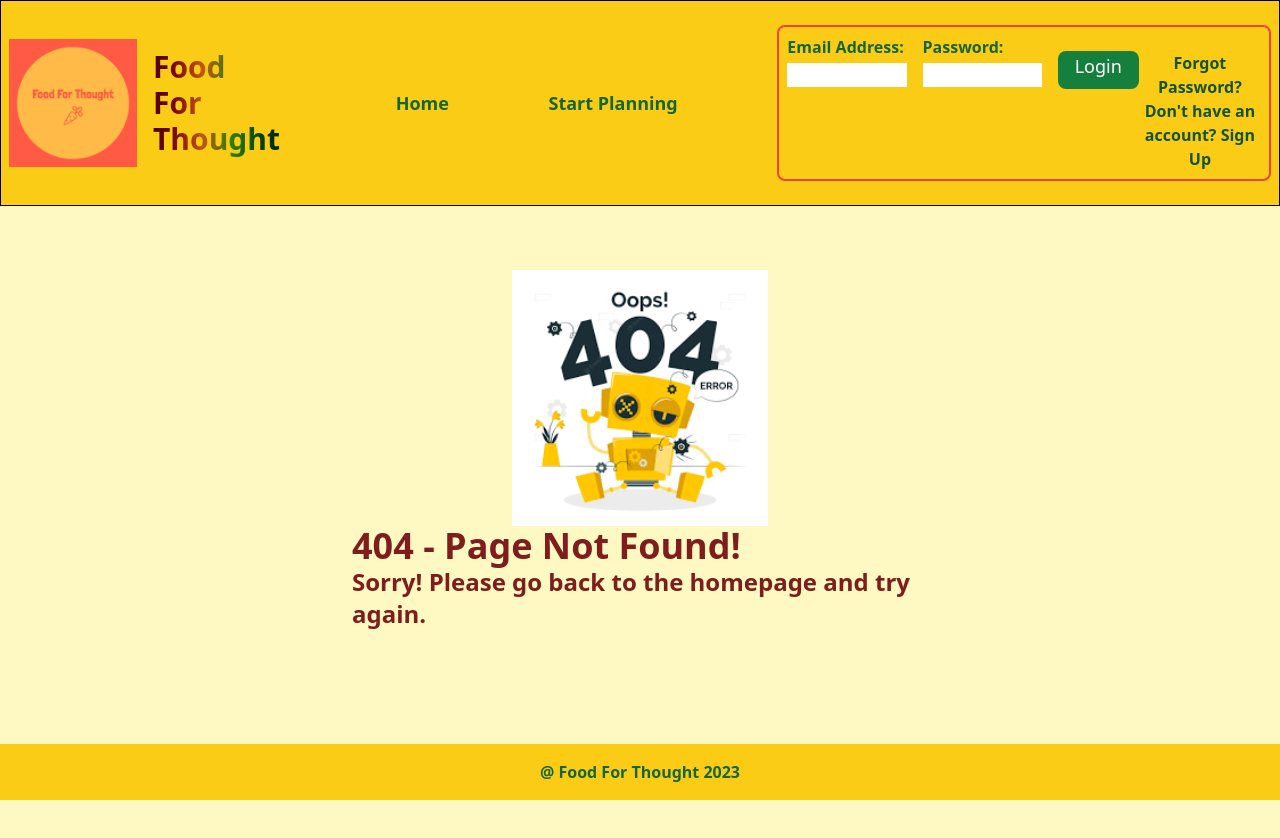
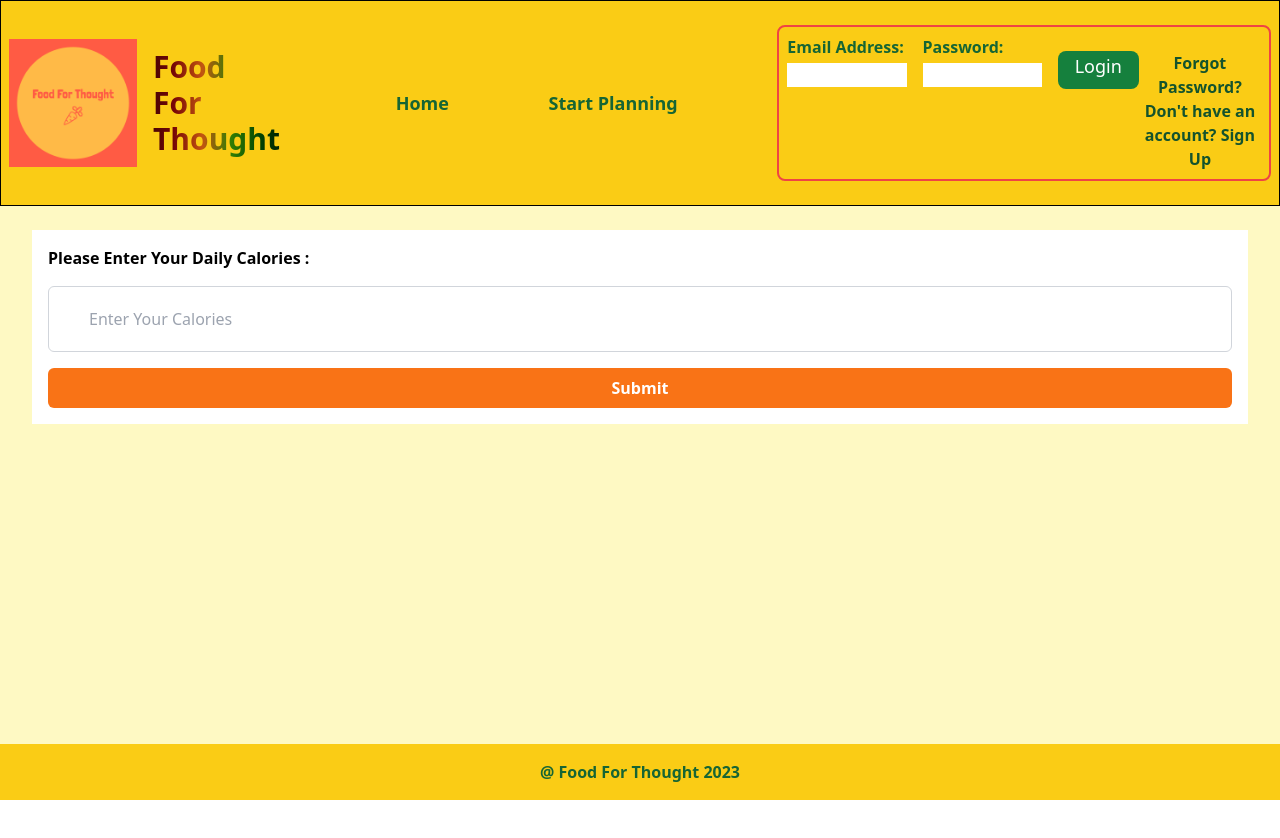
Before and after one commit to hayleyashby7/Food-For-Thought, a React (Vite) app in the folder client/: page /calorieinput in a window 1280 px wide. Shown: the top 838 px of the page. After the commit the page ends 800 px from the top, so only its background shows below. Built offline with nearby package versions, Linux system fonts and the light colour scheme.

Commit message:
feat: setup the navigations between the pages

```diff
--- a/client/src/components/router/router.tsx
+++ b/client/src/components/router/router.tsx
@@ -8,6 +8,7 @@ import LoginForm from "../login_form/login_form";
 import Signup from "../login_form/signup";
 import HealthPage from "../health_page/health_page";
 import DietInput from "../start_planning/DietInput";
+import CalorieInput from "../start_planning/CalorieInput";
 
 export const Router: React.FC = () => {
   return (
@@ -30,7 +31,11 @@ export const Router: React.FC = () => {
           }
         />
         <Route path="*" element={<NotFound />} />
-        <Route path="DietInput" element={<DietInput />} />
+        <Route path="calorieinput" element={<CalorieInput />} />
+        <Route
+          path="dietinput"
+          element={<DietInput onDietSelect={() => ""} />}
+        />
       </Route>
     </Routes>
   );
--- a/client/src/components/start_planning/CalorieInput.tsx
+++ b/client/src/components/start_planning/CalorieInput.tsx
@@ -1,9 +1,11 @@
 // src/components/CalorieInput.tsx
 
 import React, { useState } from "react";
+import { useNavigate } from "react-router-dom";
 
 const CalorieInput: React.FC = () => {
   const [calories, setCalories] = useState("");
+  const navigate = useNavigate();
 
   const handleChange = (event: React.ChangeEvent<HTMLInputElement>) => {
     setCalories(event.target.value);
@@ -33,6 +35,7 @@ const CalorieInput: React.FC = () => {
         <button
           type="submit"
           className="px-4 py-2 font-semibold rounded-md text-white bg-orange-500 hover:bg-orange-600"
+          onClick={() => navigate("/dietinput")}
         >
           Submit
         </button>
--- a/client/src/components/start_planning/DietInput.tsx
+++ b/client/src/components/start_planning/DietInput.tsx
@@ -1,4 +1,5 @@
 import React, { useState } from "react";
+import { useNavigate } from "react-router-dom";
 
 interface DietInputProps {
   onDietSelect: (diet: string) => void;
@@ -6,10 +7,12 @@ interface DietInputProps {
 
 const DietInput: React.FC<DietInputProps> = ({ onDietSelect }) => {
   const [selectedDiet, setSelectedDiet] = useState<string>("");
+  const navigate = useNavigate();
 
   const handleDietSelect = (diet: string) => {
     setSelectedDiet(diet);
     onDietSelect(diet);
+    navigate("/calorieinput");
   };
 
   return (
--- a/client/src/components/start_planning/StartButton.tsx
+++ b/client/src/components/start_planning/StartButton.tsx
@@ -1,5 +1,4 @@
 import React from "react";
-
 interface ButtonProps {
   onClick: () => void;
   label: string;
--- a/client/src/components/start_planning/start_planning.tsx
+++ b/client/src/components/start_planning/start_planning.tsx
@@ -1,6 +1,9 @@
 import carrotWordCloud from "../../assets/images/CarrotWordCloud.jpg";
+import StartButton from "./StartButton";
+import { useNavigate } from "react-router-dom";
 
 const StartPlanning: React.FC = () => {
+  const navigate = useNavigate();
   return (
     <div className="flex flex-row min-h-screen bg-yellow-100">
       <div className="flex-1">
@@ -14,6 +17,10 @@ const StartPlanning: React.FC = () => {
         <p className="text-center text-2xl">
           <strong> Start Planning your meals here...</strong>
         </p>
+        <StartButton
+          onClick={() => navigate("/calorieinput")}
+          label="Start Planning"
+        />
       </div>
     </div>
   );
```
